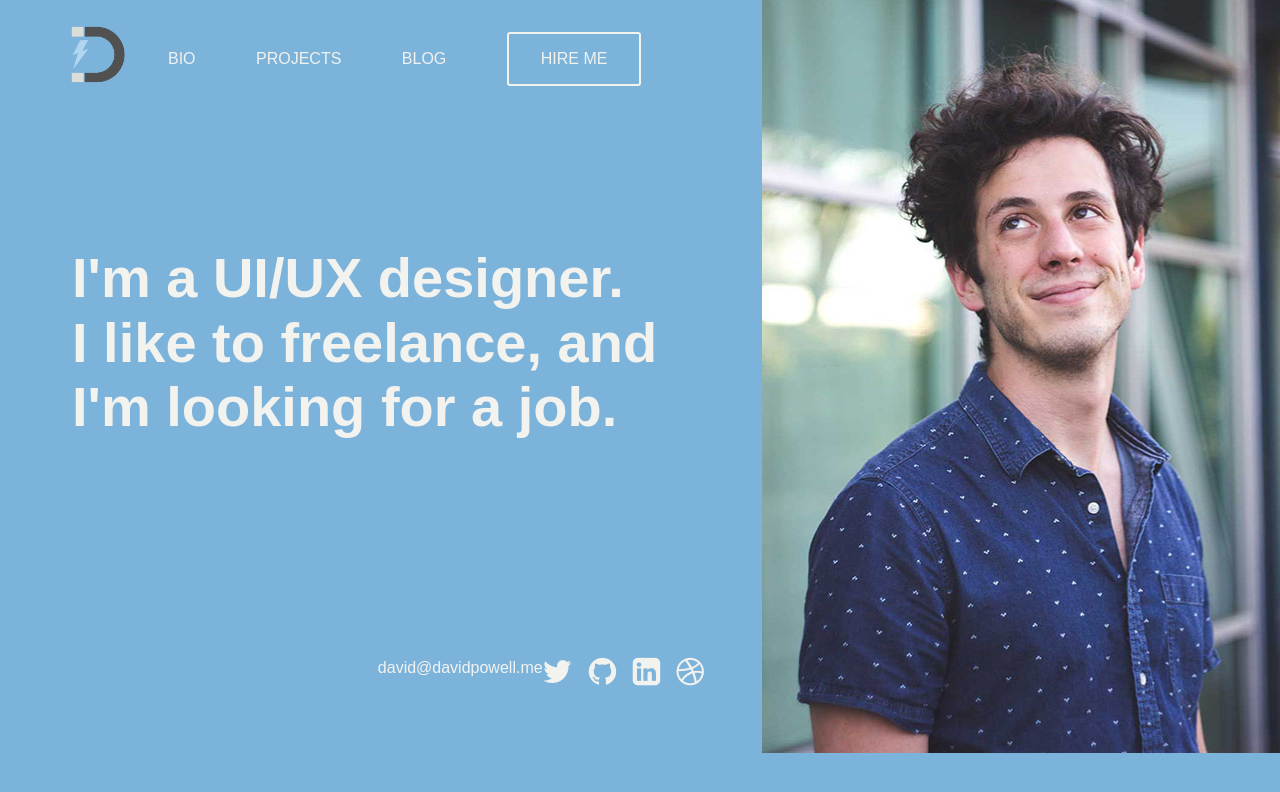
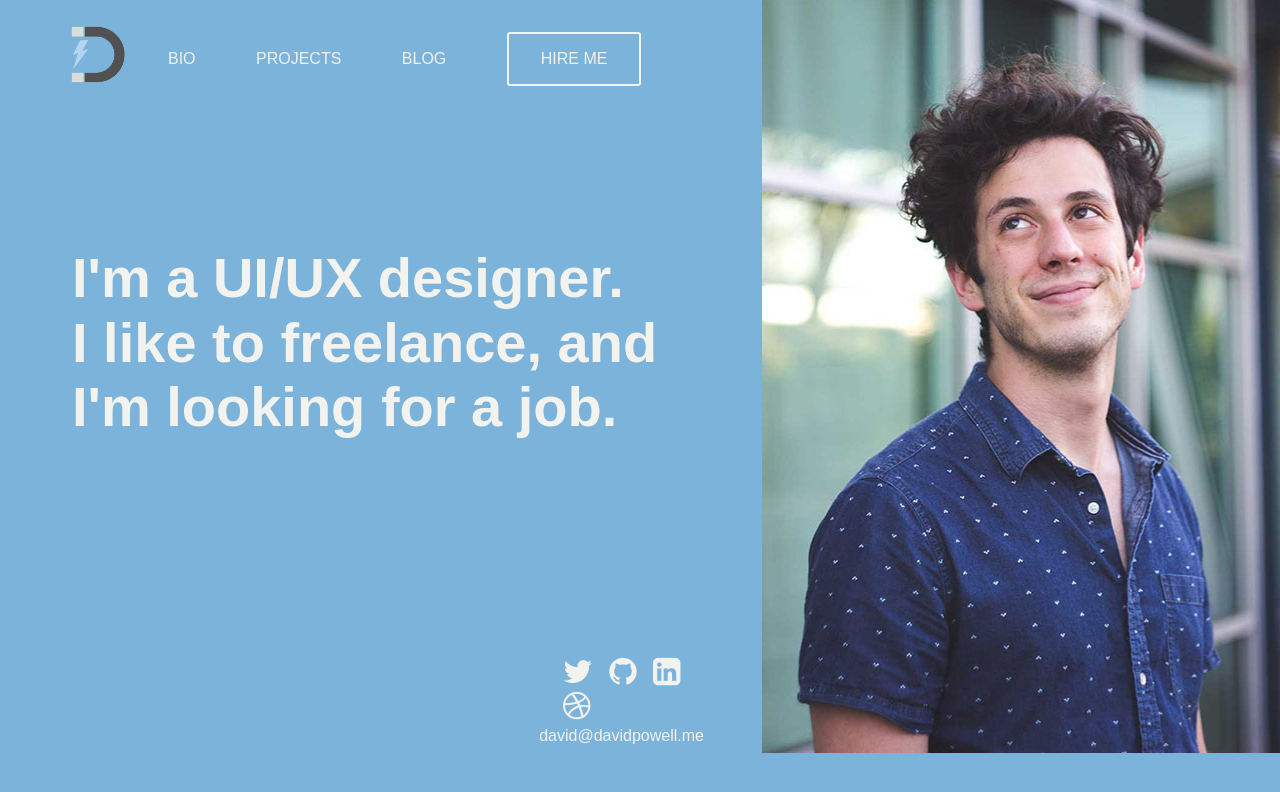
Before and after one commit to dinercoffee/davidpowellme.github.io, a Jekyll site: the page built from index.html, in a window 1280 px wide. Shown: the top 792 px of the page. Built offline with Jekyll 4.4.1, drawn with Linux system fonts in a browser that asks for light colours; nearby versions of some CDN libraries.

Commit message:
bug fix footer again

```diff
--- a/_sass/_global.scss
+++ b/_sass/_global.scss
@@ -51,9 +51,6 @@ p {
     }
     .page-content {
         margin: 1rem 0 4.5rem 0;
-    }
-    .contact {
-    	width: 50%;
     }
 }
 
```
